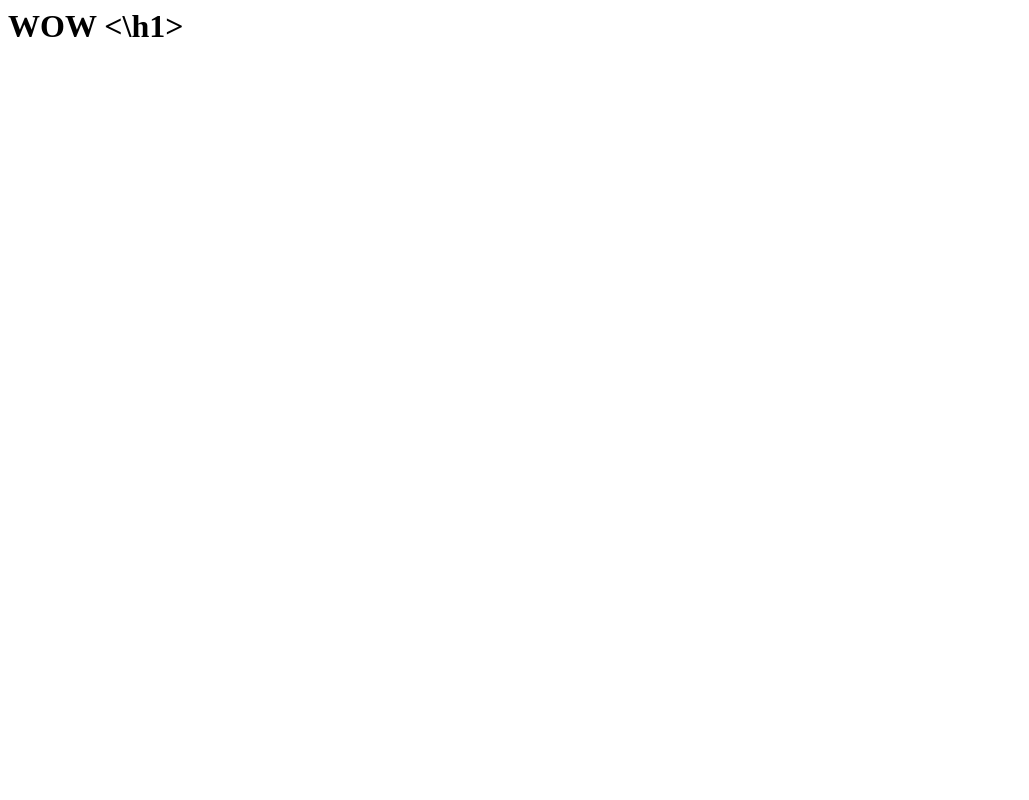
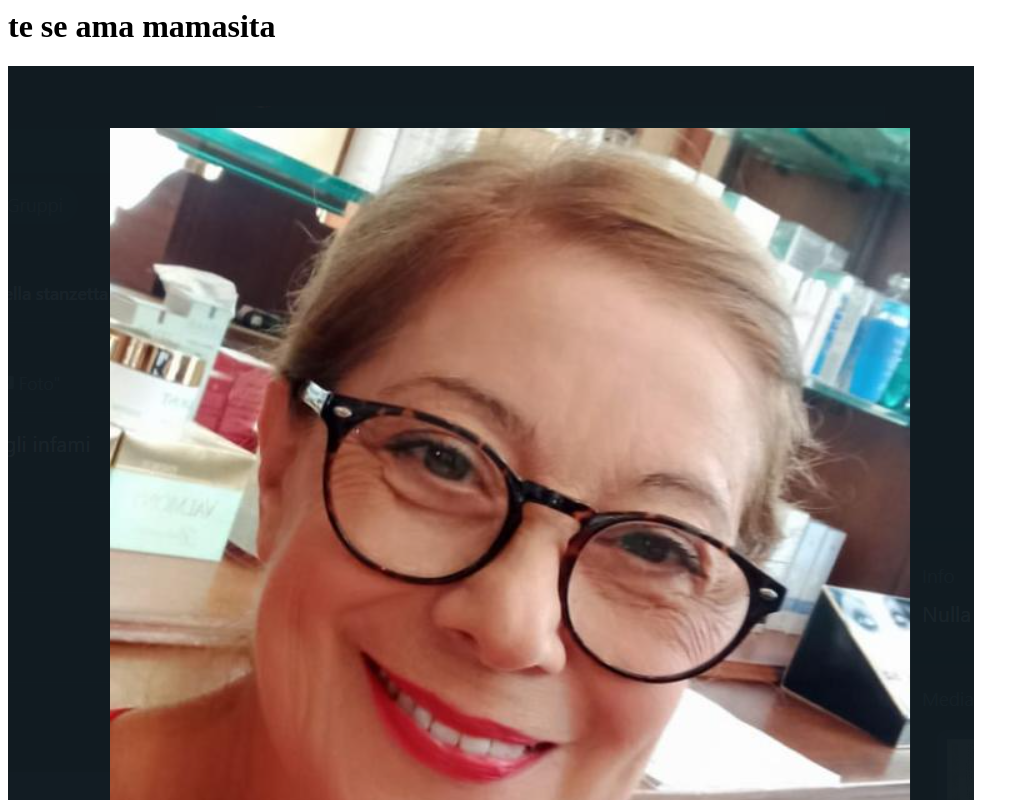
Before and after one commit to im7ps/im7ps.github.io, a plain HTML site: page index.html in a window 1280 px wide. Shown: the top 800 px of the page, without its empty margins (0-1029 px from the left). Drawn offline with Linux system fonts and the light colour scheme.

Commit message:
mamasita uu

```diff
--- a/index.html
+++ b/index.html
@@ -1 +1,2 @@
-<h1> WOW <\h1>
+<h1> te se ama mamasita </h1>
+<img src="/mamasita.png">
```
Also changed, not shown: mamasita.png (added).
